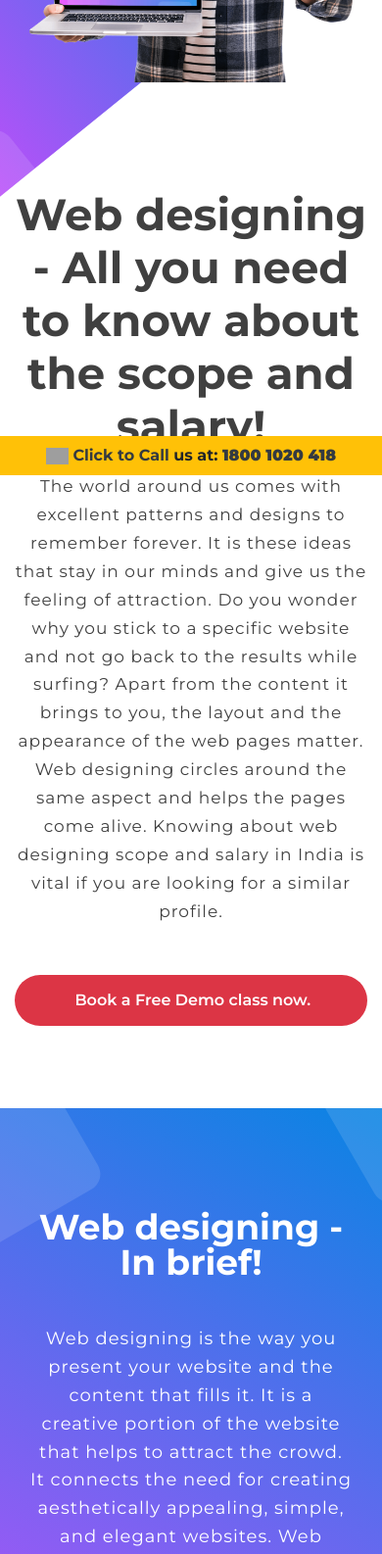
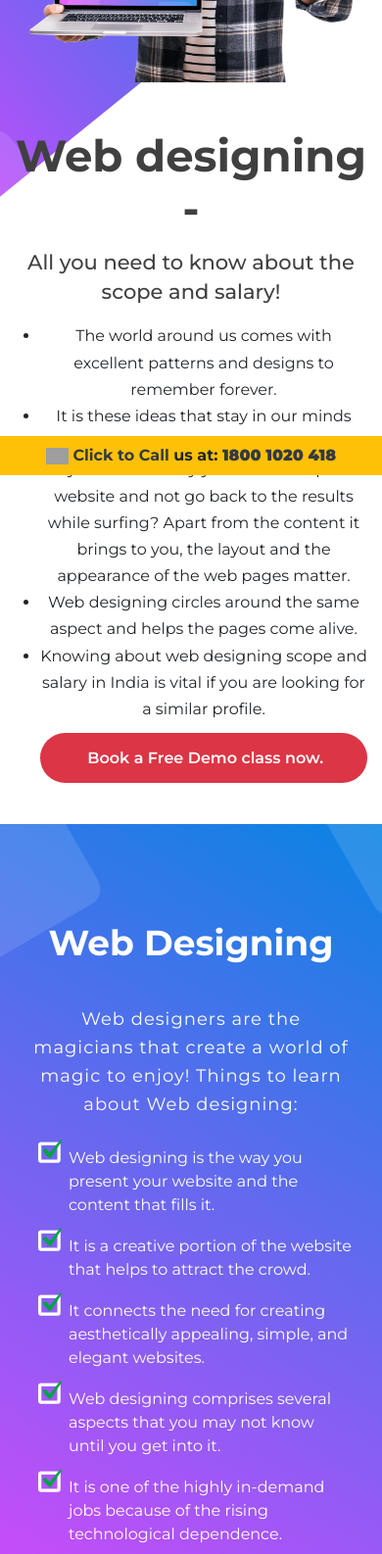
Before and after one commit to mohit-mk33/tgcindiaweb, a plain HTML site: page index.html in a window 390 px wide. Shown: the part 359-1945 px from the top of the page at 98% size. Drawn offline with nearby package versions, Linux system fonts and the light colour scheme; grey boxes are pictures that could not be loaded; files whose address does not match are found by name.

Commit message:
tgcindiaweb

```diff
--- a/assets/css/style.css
+++ b/assets/css/style.css
@@ -194,7 +194,7 @@
         position: absolute;
         width: 100%;
         height: 100%;
-        left: 0;
+        left: 196px;
         top: 0;
         bottom: 0;
         margin: auto 0;
@@ -325,6 +325,10 @@
         background: #dc3545;
         color: #ffffff;
     }
+
+        .header_hidden{
+            display: none;
+        }
     @media screen and (max-width: 1499.98px){
         .header-bg-section{
             top: 35%;
@@ -364,6 +368,12 @@
         .header-img-section{
             margin-bottom: 91px;
         }
+        .header_hidden_pc{
+            display: none;
+        }
+        .header_hidden{
+            display: block;
+        }
     }
     @media screen and (max-width: 767.98px){
         .header-bg-section{
@@ -375,6 +385,20 @@
             left: 140px;
             bottom: -75px;
         } */
+        .header-bg-section::before{
+            left: 0;
+        }
+        .allyouparent{
+            padding: 5px;
+            line-height: 0.6;
+            font-weight: 500;
+        }
+        .allyou{
+            font-size: 21px;
+        }
+        .header_hidden_pc{
+            display: none;
+        }
     }
     @media screen and (max-width: 575.98px){
         .header-title{
@@ -383,6 +407,37 @@
         .header-subtitle{
             margin-bottom: -43px;
         }
+        .header-bg-section::before{
+            left: 0;
+        }
+        .allyouparent{
+            padding: 5px;
+            line-height: 0.6;
+            font-weight: 500;
+        }
+        .allyou{
+            font-size: 21px;
+        }
+        .header_hidden_pc{
+            display: none;
+        }
+        .header_hidden{
+            display: block;
+            padding-left: 26px;
+            line-height: 1.7;
+        }
+        .header_hidden li{
+            align-items: left;
+            padding-left: px;
+        }
+        .web1{
+            margin-top: -60px;
+        }
+        .web1header{
+            margin-bottom: -60px;
+        }
+
+
     }
 /* 4. HIGHLIGHTS SECTION */
     .highlights-bg-section{
@@ -822,11 +877,12 @@
 /* 8. PERFECTION SECTION */
     .perfection-section{
         background: linear-gradient(30deg, #EC41FF, #0984E3);
-        padding: 100px 0 100px 0;
+        padding: 100px 0 13px 0;
         position: relative;
         margin-bottom: -11px;
         margin-top: 121px;
         z-index: 1000;
+
 
     }
     .perfection-bg-section-left{
@@ -895,7 +951,7 @@
         text-align: left;
     }
     .perfection-title-section ul li{
-       margin: 20px 0;
+       margin: 11px 0;
     }
     .perfection-header-img{
         position: absolute;
@@ -929,6 +985,7 @@
         .perfection-section{
             padding-bottom: 150px;
             margin-bottom: 150px;
+            z-index: -1000;
         }
         .perfection-section img{
             width: 100%;
--- a/index.html
+++ b/index.html
@@ -88,13 +88,20 @@
 	<div id="top"></div>
 	<!-- WRAPPER -->
 	<div class="wrapper">
-		<div class="header-section">
+		<div class="header-section web1header">
 			<div class="header-bg-section">
 			</div>
 			<div class="container header-container">
 				<div class="col-lg-8  col-md-12 header-title-section">
-					<h1 class="header-title">Web designing - All you need to know about the scope and salary!</h1>
-					<p class="header-details">The world around us comes with excellent patterns and designs to remember forever. It is these ideas that stay in our minds and give us the feeling of attraction. Do you wonder why you stick to a specific website and not go back to the results while surfing? Apart from the content it brings to you, the layout and the appearance of the web pages matter. Web designing circles around the same aspect and helps the pages come alive. Knowing about web designing scope and salary in India is vital if you are looking for a similar profile.<!-- Web designing comprises several aspects that you may not know until you get into it. It is one of the highly in-demand jobs because of the rising technological dependence. It allows the creator to make adaptable designs that automatically adapt to the screen. Web designers are the magicians that create a world of magic to enjoy! --></p>
+					<h1 class="header-title web1">Web designing - <p class="allyouparent"><span class="allyou">All you need to know about the scope and salary! </span> </p></h1>
+					<p class="header-details header_hidden_pc">The world around us comes with excellent patterns and designs to remember forever. It is these ideas that stay in our minds and give us the feeling of attraction. Do you wonder why you stick to a specific website and not go back to the results while surfing? Apart from the content it brings to you, the layout and the appearance of the web pages matter. Web designing circles around the same aspect and helps the pages come alive. Knowing about web designing scope and salary in India is vital if you are looking for a similar profile.<!-- Web designing comprises several aspects that you may not know until you get into it. It is one of the highly in-demand jobs because of the rising technological dependence. It allows the creator to make adaptable designs that automatically adapt to the screen. Web designers are the magicians that create a world of magic to enjoy! --></p>
+					<ul class="header_hidden" >
+						<li>The world around us comes with excellent patterns and designs to remember forever. </li>
+						<li>It is these ideas that stay in our minds and give us the feeling of attraction.</li>
+						<li>Do you wonder why you stick to a specific website and not go back to the results while surfing? Apart from the content it brings to you, the layout and the appearance of the web pages matter.</li>
+						<li>Web designing circles around the same aspect and helps the pages come alive.</li>
+						<li>Knowing about web designing scope and salary in India is vital if you are looking for a similar profile.</li>
+
 					<p class="header-subtitle btn scroll sApp-btn" data-toggle="modal" href="#mymodel1">Book a Free Demo class now.</p>
 
 					<div class="modal fade" id="mymodel1">
@@ -174,8 +181,8 @@
 
 
      <!-- SECTION LABEL -->
-	<div id="perfection"></div>
-		<!-- PERFECTION SECTION -->
+	<!-- <div id="perfection"></div>
+		<!-- PERFECTION SECTION -
 		<div class="perfection-section">
 			<div class="perfection-bg-section-left">
 			</div>
@@ -190,9 +197,49 @@
 				</div>
 				<!-- <div class="perfection-header-img">
 						<img src="assets/images/perfection-header-img.png">
+					</div> --
+			</div>
+		</div>
+ -->
+
+
+
+
+
+		<!-- SECTION LABEL -->
+		<div id="perfection"></div>
+		<!-- PERFECTION SECTION -->
+		<div class="perfection-section">
+			<div class="perfection-bg-section-left">
+			</div>
+			<div class="perfection-bg-section-right">
+			</div>
+			<div class="container perfection-container">
+				<div class="col-md-12 title-section perfection-title-section">
+					<h2 class="title">Web Designing </h2>
+					<p class="title-details">Web designers are the magicians that create a world of magic to enjoy! Things to learn about Web designing: </p>
+
+					<ul>
+						<li>Web designing is the way you present your website and the content that fills it.
+						</li>
+						<li>It is a creative portion of the website that helps to attract the crowd.</li>
+						<li>It connects the need for creating aesthetically appealing, simple, and elegant websites.</li>
+						<li>Web designing comprises several aspects that you may not know until you get into it.</li>
+						<li>It is one of the highly in-demand jobs because of the rising technological dependence. </li>
+						<li> It is vital as different gadgets come with different screen sizes.  It allows the creator to make  <br>adaptable designs that automatically adapt to the screen. </li>
+
+
+					</ul>
+				</div>
+				<!-- <div class="perfection-header-img">
+						<img src="assets/images/perfection-header-img.png">
 					</div> -->
 			</div>
 		</div>
+
+
+
+
 
 
 		<!-- SECTION LABEL -->
```
